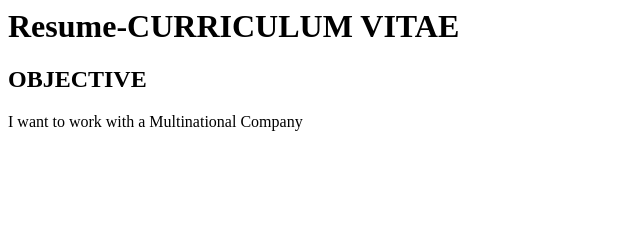
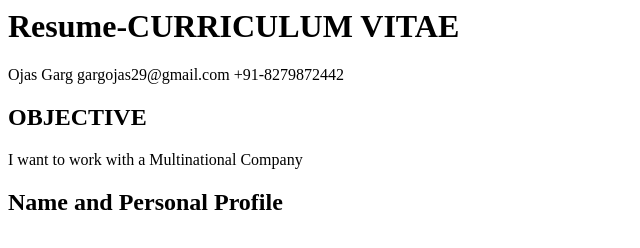
Before and after one commit to gargojas29/Ojas, a plain HTML site: page index.html in a window 1280 px wide. Shown: the whole page, without its empty margins (0-640 px from the left). Drawn offline with Linux system fonts and the light colour scheme.

Commit message:
Update index.html

```diff
--- a/index.html
+++ b/index.html
@@ -4,8 +4,14 @@
 </head>
 <body>
   <h1>Resume-CURRICULUM VITAE</h1>
+  <p>Ojas Garg
+     gargojas29@gmail.com
+     +91-8279872442
+  </p>
   <h2>OBJECTIVE</h2>
   <p>I want to work with a Multinational Company</p>
+  <h2>Name and Personal Profile</h2>
 
+  <h2>
   </body>
   </html>
```
